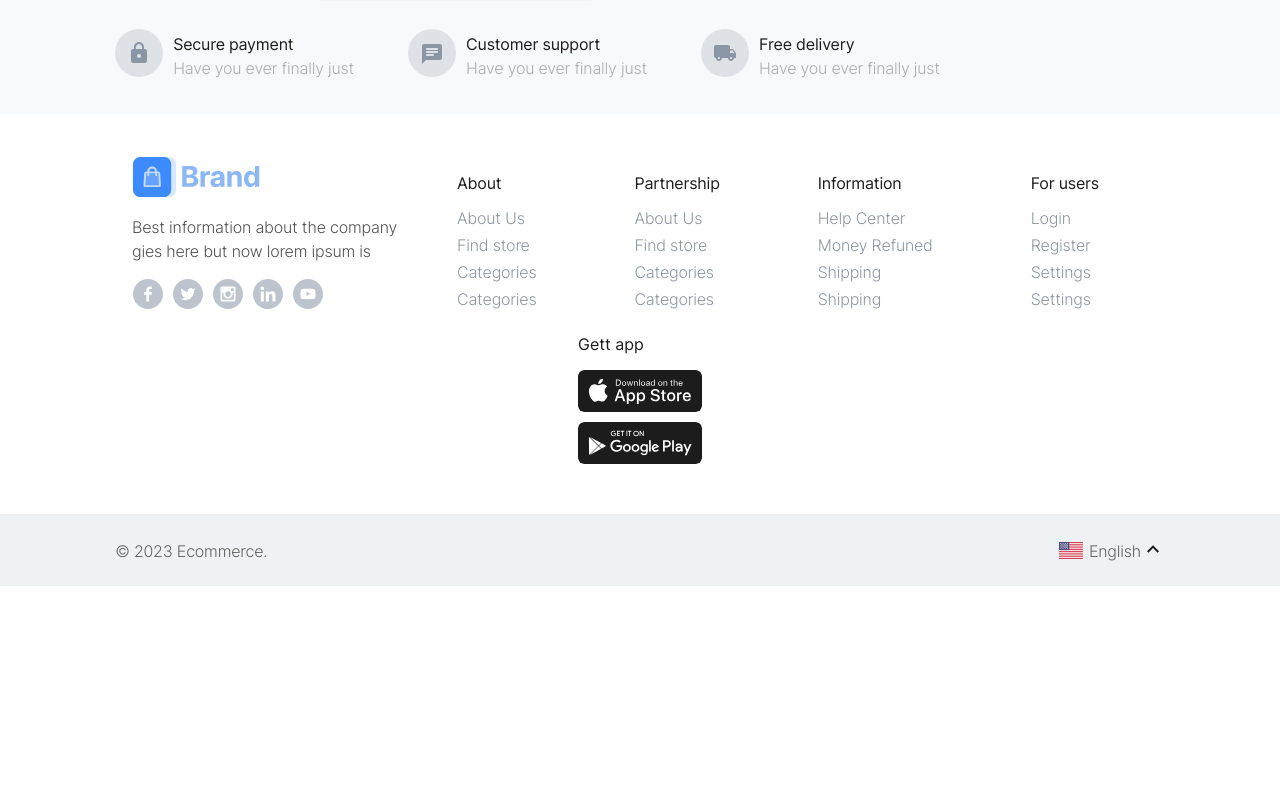
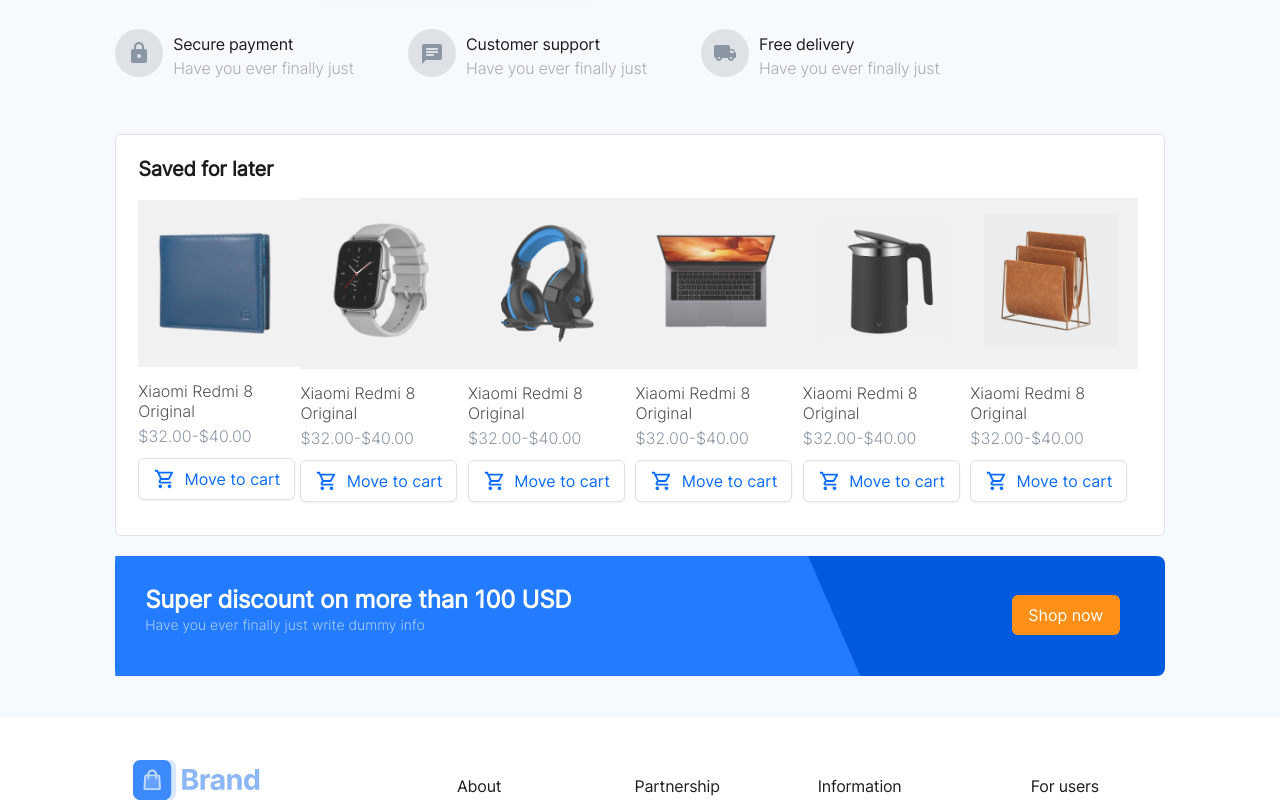
Before and after one commit to TeaChareqishvili/smart-web-project, a React (Create React App) app: page /cart in a window 1280 px wide. Shown: the part 680-1482 px from the top of the page. Before the commit the page ends 1266 px from the top, so only its background shows below. Built offline with nearby package versions, Linux system fonts and the light colour scheme.

Commit message:
save for later

```diff
--- a/src/components/mycart/CartPage.jsx
+++ b/src/components/mycart/CartPage.jsx
@@ -2,6 +2,8 @@
 import { MyCart } from "./MyCart";
 import { CheckOut } from "./CheckOut";
 import { Conditions } from "./Condition";
+import { Discount } from "../discountThirdPage/Discount";
+import { SavedLater } from "./SavedLater";
 
 const CartPage = () => {
   return (
@@ -12,6 +14,8 @@
           <CheckOut />
         </div>
        <Conditions/>
+       <SavedLater/>
+       <Discount/>
       </div>
     </div>
   );
--- a/src/components/mycart/CartPageStyle.scss
+++ b/src/components/mycart/CartPageStyle.scss
@@ -9,6 +9,7 @@
 .cartPage{
     width:100%;
     background-color: #F7FAFC;
+    padding-bottom:41px;
 
 }
 .chosenItemsNumber{
--- a/src/components/mycart/ConditionStyle.scss
+++ b/src/components/mycart/ConditionStyle.scss
@@ -31,3 +31,109 @@
 
     }
 }
+
+
+.related-items-wrapper{
+    background-color: #FFFFFF;
+    border:solid 1px #DEE2E7;
+    border-radius:6px;
+    padding:20px 26px 33px 22px;
+    margin-top:20px;
+    h5{
+        color:#1C1C1C;
+        font-size:20px;
+        font-family:"inter-bold";
+        line-height:28px;
+        letter-spacing: -0.2px;
+        margin-bottom:15px;
+    }
+    .related-items{
+        display: flex;
+        align-items: center;
+        justify-content:space-between;
+
+        .related{
+           display: flex;
+           flex-direction: column;
+           align-items:flex-start;
+           justify-content: flex-start;
+            cursor: pointer;
+
+           div{
+             position: relative;
+             max-width:172px;
+             width:100%;
+             z-index: 2;
+              padding:8px 10px 9px 7px;
+             cursor: pointer;
+              margin:0 20px 14px 0;
+
+             div:hover{
+                background-color:#0f7deb;
+             }
+             img{
+                width:100%;
+                padding:8px 10px 9px 7px;
+             }
+              .cover{
+                max-width:172px;
+                width:100%;
+                max-height:172px;
+                height:100%;
+                background-color:#b9babb;
+                position: absolute;
+                top:0;
+                left:0;
+                opacity: 0.2;
+                z-index: 0;
+
+              }
+           }
+
+           p{
+            color:#505050;
+            font-family: "Inter";
+            font-size: 16px;
+            width:142px;
+            margin-bottom:5px;
+           }
+           span{
+            color:#8B96A5;
+            font-family: "Inter";
+            font-size: 16px;
+           }
+
+           p:hover{
+            color:#0f7deb;
+           }
+           span:hover{
+            color:#0f7deb;
+           }
+        }
+    }
+
+}
+
+.move{
+    display: flex;
+    align-items: center;
+    justify-content: space-around;
+    margin-top:12px;
+    max-width:157px;
+    width:100%;
+    padding:9px;
+    border:none;
+    background-color: #FFFFFF;
+    border:1px solid #DEE2E7;
+    border-radius:6px;
+    cursor: pointer;
+    box-shadow: 0px 1px 2px 0px rgba(56, 56, 56, 0.08);
+    color:#0D6EFD;
+    font-size:16px;
+    font-family:"Inter-bold";
+
+}
+
+.move:Hover{
+    font-family: "bold";
+}
--- /dev/null
+++ b/src/components/mycart/SavedLater.jsx
@@ -0,0 +1,32 @@
+import "./ConditionStyle.scss";
+import { related } from "../thirdPagedescription/sliderdata";
+import cart from "../../assets/cart.svg";
+
+
+const SavedLater = ()=>{
+    return(
+        <div className="related-items-wrapper">
+        <h5>Saved for later</h5>
+        <div className="related-items">
+          {related.map((item, id) => (
+
+            <div key={id} className="related">
+              <div>
+                <img src={item.image} alt="item" />
+                <div className="cover"></div>
+              </div>
+              <p>{item.title}</p>
+              <span>{item.price}</span>
+              <button className="move">
+                <img src={cart} alt="cart-icon"/>
+                Move to cart
+              </button>
+            </div>
+
+          ))}
+        </div>
+      </div>
+    )
+}
+
+export {SavedLater}
```
Also changed, not shown: src/components/relatedItmesThirdPade/RelatedItemsStyle.scss (+1 -6 lines), src/assets/cart.svg (added).
